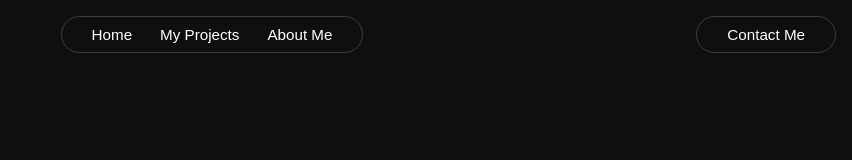
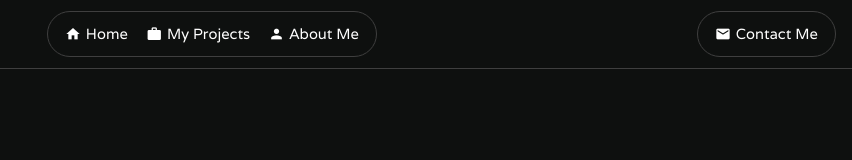
Before and after one commit to FlexLV/personal-website, a React (Create React App) app: page / in a window 1280 px wide. Shown: the top 160 px of the page, without its empty margins (428-1280 px from the left). Built offline with nearby package versions, Linux system fonts and the light colour scheme.

Commit message:
begining of something big

```diff
--- a/package.json
+++ b/package.json
@@ -3,6 +3,9 @@
   "version": "0.1.0",
   "private": true,
   "dependencies": {
+    "@fortawesome/fontawesome-svg-core": "^6.7.2",
+    "@fortawesome/free-solid-svg-icons": "^6.7.2",
+    "@fortawesome/react-fontawesome": "^0.2.2",
     "cra-template": "1.2.0",
     "react": "^19.0.0",
     "react-dom": "^19.0.0",
--- a/public/index.html
+++ b/public/index.html
@@ -2,7 +2,7 @@
 <html lang="en">
   <head>
     <meta charset="utf-8" />
-    <link rel="icon" href="%PUBLIC_URL%/favicon.ico" />
+
     <meta name="viewport" content="width=device-width, initial-scale=1" />
     <meta name="theme-color" content="#000000" />
     <meta
@@ -24,7 +24,10 @@
       work correctly both with client-side routing and a non-root public URL.
       Learn how to configure a non-root public URL by running `npm run build`.
     -->
-    <title>React App</title>
+    <title>Ernests Dejus Personal Website</title>
+    <link href="https://cdnjs.cloudflare.com/ajax/libs/font-awesome/6.0.0-beta3/css/all.min.css" rel="stylesheet">
+    <link href="https://fonts.googleapis.com/icon?family=Material+Icons" rel="stylesheet">
+
   </head>
   <body>
     <noscript>You need to enable JavaScript to run this app.</noscript>
--- a/src/App.css
+++ b/src/App.css
@@ -1,60 +1,69 @@
+@import url('https://fonts.googleapis.com/css2?family=Varela&display=swap');
+
 body {
-    background-color: #0E100F;
+  background-color: #0e100f;
   margin: 0;
-    /* Remove the explicit width: auto; so it doesn't exceed the viewport width */
-    /* Instead, default body to 100% of the window's width. */
-    /* overflow-x: hidden;  // <-- If you want to force-hide horizontal scroll. */
 }
 
 .nav-container {
-    /* Make sure the container doesn’t exceed the screen width */
   box-sizing: border-box;
   max-width: 100%;
   width: 100%;
-
   position: relative;
   display: flex;
   justify-content: center;
   align-items: center;
-
-    /* Maintain your original spacing & transparency */
-    padding: 1rem;
+  padding: 0.7rem;
   background: none;
   margin: 0 auto;
+
+  border-bottom: 1px  solid #3f3f3f;
 }
 
-  /* Center pill remains in the natural flex center */
 .center-pill {
-    /* no special positioning needed */
 }
 
-  /* Right pill absolutely pinned to the right edge of the nav-container */
 .right-pill {
   position: absolute;
   right: 1rem;
 }
 
-  /* Same pill style, only color/border changes from your original code remain */
 .pill {
   display: flex;
   align-items: center;
-    background-color: #0E100F;  /* black “pill” */
-    border: 1px solid #3f3f3f;  /* border color you chose */
-    border-radius: 9999px;      /* super round corners */
-    padding: 0.5rem 1rem;
+  background-color: #0e100f;
+  border: 1px solid #3f3f3f;
+  border-radius: 9999px;
+  padding: 0.7rem 0.5rem;
 }
 
-  /* Buttons inside each pill */
 .nav-container button {
   background-color: transparent;
   color: #fff;
   border: none;
   cursor: pointer;
-    font-size: 0.95rem;
-    margin: 0 0.5rem;
+  font-size: 0.92rem;
+  margin: 0 0.2rem;
+  font-family: 'Varela', serif;
+  font-weight: 400;
+  display: flex;
+  align-items: center;
+  transition: color 0.3s ease-in-out;
 }
 
-  /* Optional hover effect */
+.nav-container button .icon {
+  font-size: 1rem;
+  margin-right: 0.3rem;
+  line-height: inherit;
+}
+
 .nav-container button:hover {
   opacity: 0.7;
+  color: #3698da;
+  transition: color 0.3s ease-in-out;
 }
+
+body {
+  background-color: #0e100f;
+  margin: 0;
+}
--- a/src/App.js
+++ b/src/App.js
@@ -1,26 +1,34 @@
-import React from 'react'
-import './App.css'
+import React from 'react';
+import './App.css';
 
 export default function MainPage() {
   return (
-
     <nav className="nav-container">
-
-      {/* Center Pill */}
       <div className="center-pill">
         <div className="pill">
-          <button>Home</button>
-          <button>My Projects</button>
-          <button>About Me</button>
+          <button>
+            <span className="material-icons icon">home</span>
+            Home
+          </button>
+          <button>
+            <span className="material-icons icon">work</span>
+            My Projects
+          </button>
+          <button>
+            <span className="material-icons icon">person</span>
+            About Me
+          </button>
         </div>
       </div>
 
-      {/* Right Pill */}
       <div className="right-pill">
         <div className="pill">
-          <button>Contact Me</button>
+          <button>
+            <span className="material-icons icon">mail</span>
+            Contact Me
+          </button>
         </div>
       </div>
     </nav>
-  )
+  );
 }
```
Also changed, not shown: public/robots.txt (deleted), 2 other files (tests, documents, lock files or other folders). Lines whose indentation alone changed are shown as unchanged.
